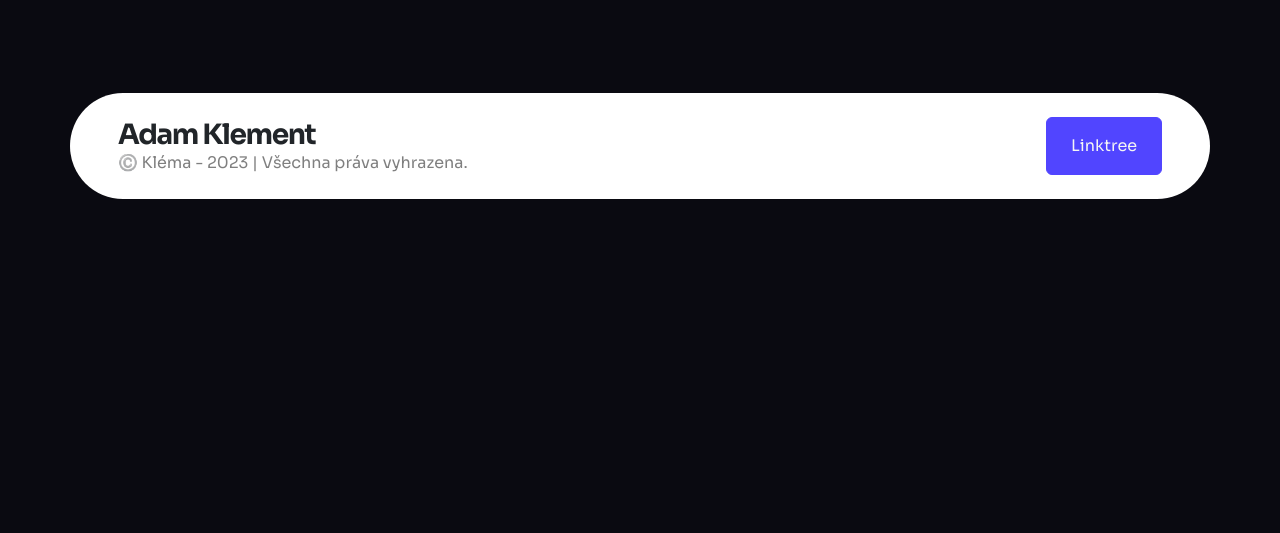
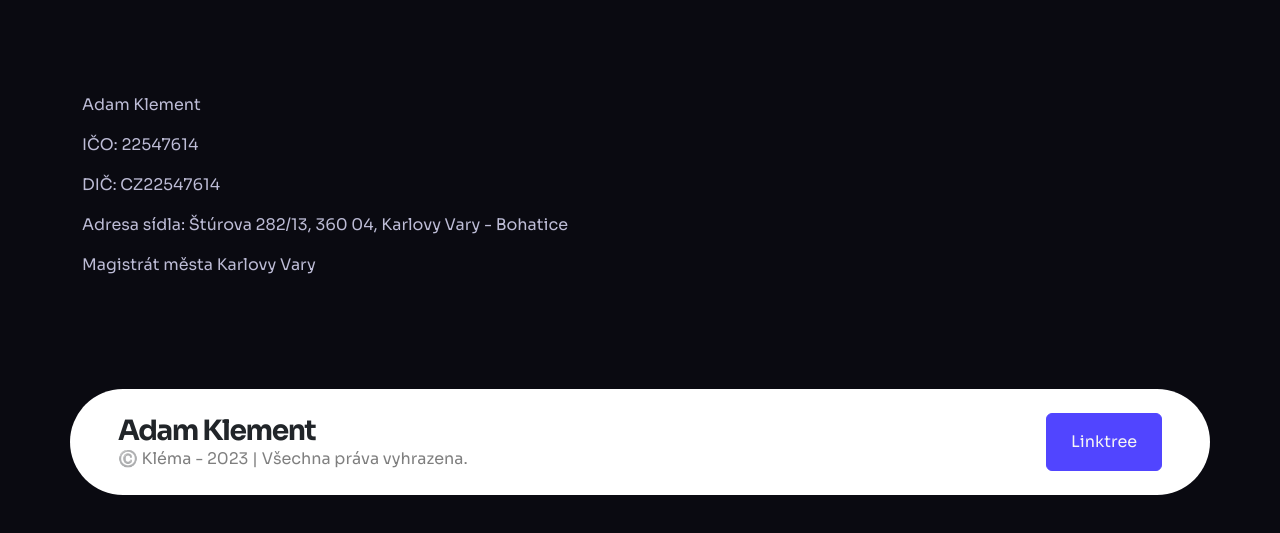
Before and after one commit to Klema4/web, a website: page index.html in a window 1280 px wide. Shown: the part 2133-2666 px from the top of the page. Before the commit the page ends 2380 px from the top, so only its background shows below. Drawn offline with nearby package versions, Linux system fonts and the light colour scheme.

Commit message:
Přidání kontaktních informací a adresy sídla do index.html

```diff
--- a/index.html
+++ b/index.html
@@ -166,6 +166,14 @@
         </div>
     </div>
 
+    <div class="container py-5">
+      <p>Adam Klement</p>
+      <p>IČO: 22547614</p>
+      <p>DIČ: CZ22547614</p>
+      <p>Adresa sídla: Štúrova 282/13, 360 04, Karlovy Vary - Bohatice</p>
+      <p>Magistrát města Karlovy Vary</p>
+    </div>
+
     <footer class="container px-5 py-4 my-5 bg-white rounded-pill d-none d-lg-block animate__animated animate__fadeInUp wow">
         <div class="d-flex justify-content-between align-items-center">
             <div>
```
